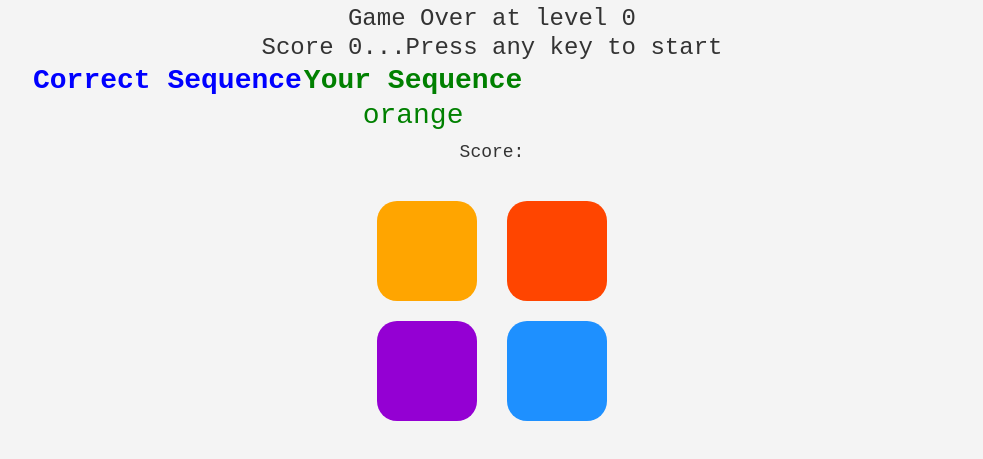
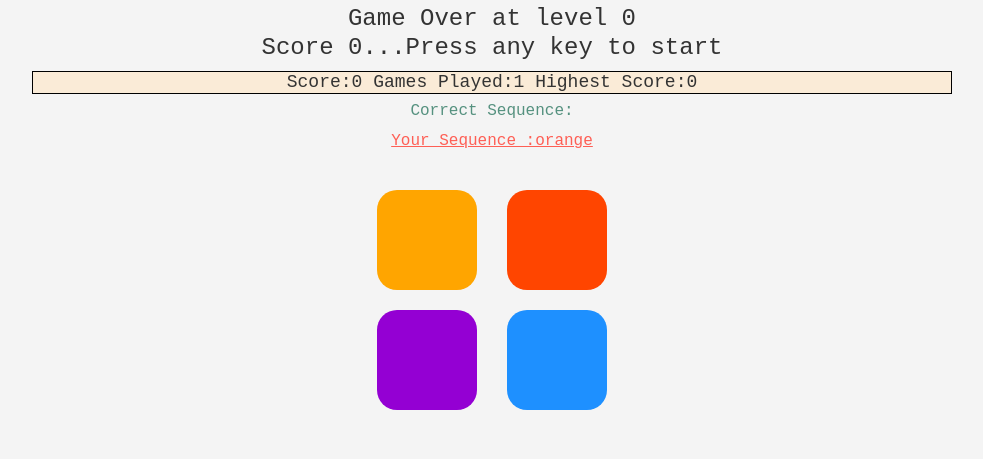
Before and after one commit to sahil0902/Simon-Says, a plain HTML site: page index.html in a window 1280 px wide. Both pictures are taken after a click on the element 575 px from the left and 222 px from the top of the page. Shown: the part 71-530 px from the top of the page, without its empty margins (148-1131 px from the left). Drawn offline with nearby package versions, Linux system fonts and the light colour scheme.

Commit message:
new score labels for game played and highest score

```diff
--- a/app.js
+++ b/app.js
@@ -1,18 +1,24 @@
 let gameSeq = [];
 let userSeq = [];
 let score = 0;
+
 
 let btns = ["orange","red","blue","purple"];
 
 let started = false;
 let level = 0;
 let counter = 0;
-let highestScore = 0;
+let highestScore = [];
 let gamecounter = 0;
+let max = 0;
 let h2 = document.querySelector("h2");
 let body = document.querySelector("body");
 let scores = document.querySelector("h4");
 let stButton = document.querySelector(".wrapper");
+let USeq  = document.querySelector("#ut");
+let CSeq = document.querySelector("#ct");
+let colBoxes = document.querySelector(".btn-container")
+
 
 
 document.addEventListener("keypress", function() {
@@ -25,8 +31,12 @@ document.addEventListener("keypress", function() {
 });
 
     stButton.addEventListener("click", function() {
+
         if (!started) {
             stButton.style.display = "none";
+
+            CSeq.classList.remove("ct");
+            USeq.classList.remove("ut");
             console.log("Started!");
             started = true;
             levelUp();
@@ -65,13 +75,10 @@ function reset(){
         started = false;
         level = 0;
         score = 0;
-        stButton.style.display = "inline";
+        stButton.style.display = "block";
         userSeq = [];
         gameSeq = [];
-        if (gamecounter > 1) {
-            highestScore = score;
-            score.innerText = `Score:${score}\nHighest Score:${highestScore}`;
-        }
+
 
 
 }
@@ -106,21 +113,28 @@ function seqCheck(index){
     }
     else {
         gamecounter++;
+        console.log(gamecounter);
+        if(gamecounter>0){
+            highestScore.push(score);
+            console.log(highestScore);
+            // for(let i = 0 ; i < highestScore.length ; i++){
+            //     max = Math.max(highestScore[i]);
+            // }
+            for(hs of highestScore){
+                max =Math.max(hs);
+            }
+        }
+
+
+        console.log("Highest:",max);
         h2.innerText = `Game Over at level ${level}\nScore\t${score}...Press any key to start`;
-        let h3 = document.createElement("h3");
-        h3.classList.add("results");
-        h2.appendChild(h3);
-        h3.innerHTML = `<table>
-            <tr>
-                <th style="color: #0000FF;">Correct Sequence</th>
-                <th style="color: #008000;">Your Sequence</th>
-            </tr>
-            <tr>
-                <td style="color: #0000FF;">${gameSeq}</td>
-                <td style="color: #008000;">${userSeq}</td>
-            </tr>
-        </table>`;
-        body.style.backgroundColor = "#FF0000";
+        USeq.classList.add("ut");
+        CSeq.classList.add("ct");
+        let UserSelection = userSeq.join('->');
+        let CorrectSelection = gameSeq.join('->')
+        USeq.innerText = `Your Sequence :${UserSelection}`;
+        CSeq.innerHTML = `Correct Sequence:${CorrectSelection}`;
+        stButton.classList.add("stButton");
         setTimeout(() => {
             body.style.backgroundColor = "";
         }, 1000);
@@ -147,6 +161,12 @@ function handleMediaQueryChange(mediaQuery) {
     }
 }
 
+
+
+
+
+
+
 // Call the function on initial load
 handleMediaQueryChange(mediaQuery);
 
@@ -162,6 +182,9 @@ function btnPress(){
     UserbtnFlash(btn);
     userSeq.push(UserColor);
     seqCheck(userSeq.length-1);
+    if(gamecounter){
+        scores.innerHTML =`Score:${score}\t\tGames Played:${gamecounter}\t\tHighest Score:${max}`;
+    }
 }
 
 let allBtns = document.querySelectorAll(".btn");
--- a/index.html
+++ b/index.html
@@ -20,7 +20,9 @@
 
     <h1>Simon Says</h1>
     <h2 class="text-center">Press Press  any key to start</h2>
-    <h4>Score:</h4>
+    <h4 id="scorecard">Score:</h4>
+    <h6 id="ct">Correct Sequence</h6>
+    <h6 id="ut">Your Sequence</h6>
 </div>
 <div class="btn-container">
 <div class="line-one">
@@ -31,10 +33,12 @@
 <div class="line-two">
     <div  class="btn" id = "purple"></div>
     <div  class="btn" id = "blue"></div>
-    <div class="wrapper">
-        <a href="#"><span>Start</span></a>
-      </div>
+
 </div>
+
+<div class="wrapper">
+    <a href="#"><span>Start</span></a>
+  </div>
 <div class="sounds">
     <audio id="blueSound" src="./audios/blue.wav" preload="auto"></audio>
     <audio id="orangeSound" src="./audios/orange.wav" preload="auto"></audio>
--- a/style.css
+++ b/style.css
@@ -16,6 +16,30 @@ body {
 
 h1, h2, h4 {
   color: #333;
+}
+h6{
+  display: none;
+}
+.ut{
+  display: inline-flex;
+  color: #FE5F55 ;
+  text-decoration: underline;
+}
+.ct {
+  display: block;
+   color: #55917F;
+   text-decoration: dotted;
+}
+.colboxes {
+  margin-bottom: 10px;
+}
+
+.stButton {
+  margin-top: 10px;
+}
+#scorecard{
+  background-color: antiquewhite;
+  border: 1px solid black;
 }
 
 /* Button Styles */
```
